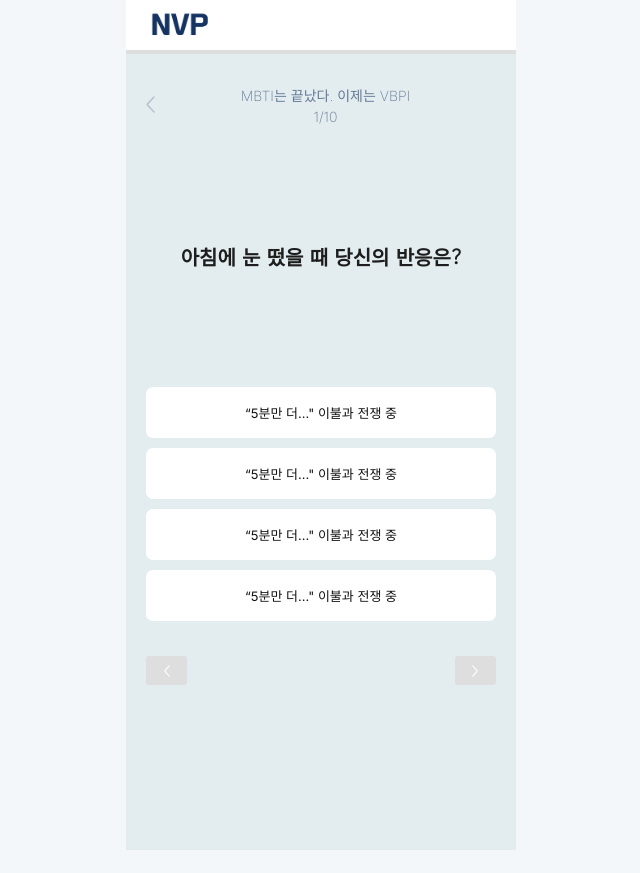
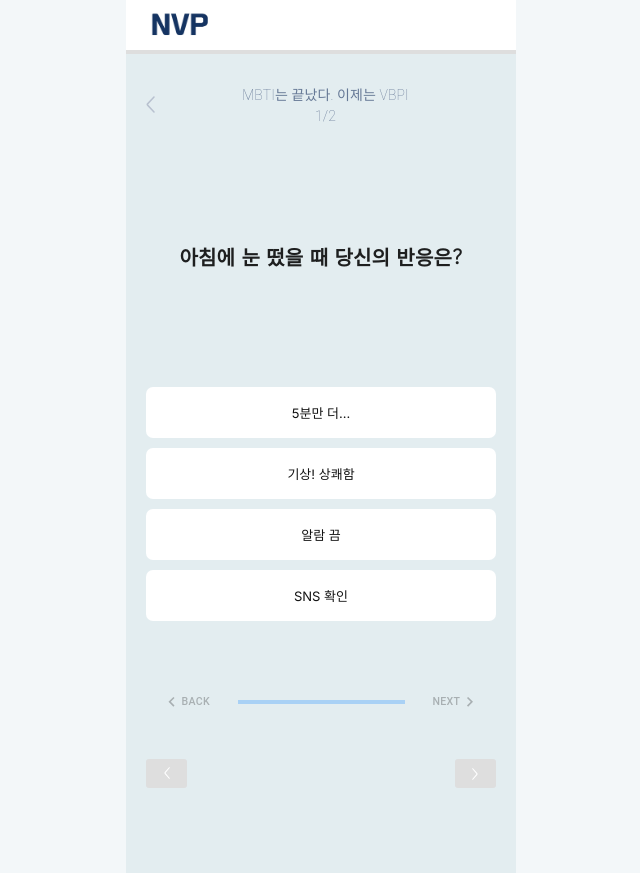
Before and after one commit to heesuuuu/nvp-test, a Next.js app: page /user/test in a window 1280 px wide. Shown: the whole page, without its empty margins (319-959 px from the left). Before the commit the page ends 850 px from the top, so only its background shows below. Built offline with nearby package versions, Linux system fonts and the light colour scheme; a web font is replaced by a local one.

Commit message:
[feat] 관리자 방명록 삭제 기능 수정, 테스트 페이지 작업중

```diff
--- a/package.json
+++ b/package.json
@@ -10,6 +10,10 @@
         "build:sass": "sass src/scss/styles.scss src/assets/css/output/styles.css --source-map"
     },
     "dependencies": {
+        "@emotion/react": "11.11.1",
+        "@emotion/styled": "11.11.0",
+        "@mui/icons-material": "5.15.17",
+        "@mui/material": "5.15.17",
         "apexcharts": "^4.7.0",
         "axios": "^1.8.4",
         "date-fns": "^4.1.0",
--- a/src/app/layout.js
+++ b/src/app/layout.js
@@ -5,6 +5,7 @@ import { Gowun_Dodum, Inter } from "next/font/google";
 import HeaderWrapper from "@/components/layout/header/HeaderWrapper";
 import "../scss/styles.scss";
 import PaddingWrapper from "@/components/layout/PaddingWrapper";
+import ThemeWrapper from "@/components/ThemeWrapper";
 
 const gowun = Gowun_Dodum({
   subsets: ["latin"],
@@ -16,6 +17,7 @@ const inter = Inter({
   subsets: ["latin"],
   variable: "--font-inter",
 });
+
 
 export const metadata = {
   title: "Nvp Position Test",
@@ -41,6 +43,8 @@ export default function RootLayout({ children }) {
           // minHeight: "100vh"
         }}
       >
+        <ThemeWrapper>
+
           <div className="layout-wrapper">
             <PaddingWrapper >
               <HeaderWrapper className="layout-header" />
@@ -55,6 +59,7 @@ export default function RootLayout({ children }) {
               </div>
             </PaddingWrapper>
           </div>
+        </ThemeWrapper>
       </body>
     </html>
   );
--- a/src/app/user/test/page.jsx
+++ b/src/app/user/test/page.jsx
@@ -1,36 +1,100 @@
 "use client";
-import React from "react";
+import React, { useState } from "react";
 import "../../../scss/styles.scss";
 import Navigate from "@/components/layout/navigate/Navigate";
-import { ButtonDafult, PrevBtn } from "@/components/common/Button";
+import { ButtonDafult, NextBtn, PrevBtn } from "@/components/common/Button";
+
+import { Button, MobileStepper, useTheme } from "@mui/material";
+import { KeyboardArrowLeft, KeyboardArrowRight } from "@mui/icons-material";
+
+const questions = [
+  {
+    question: "아침에 눈 떴을 때 당신의 반응은?",
+    answers: ["5분만 더...", "기상! 상쾌함", "알람 끔", "SNS 확인"],
+  },
+  {
+    question: "아침 식사는?",
+    answers: ["절대 안 먹음", "꼭 먹음", "시간 나면", "카페에서"],
+  },
+];
 
 const TestMain = () => {
+  const theme = useTheme();
+  const [activeStep, setActiveStep] = useState(0);
+  const [selectedAnswer, setSelectedAnswer] = useState(null);
+
+  const handleNextStep = () => {
+    if (selectedAnswer !== null) {
+      setSelectedAnswer(null);
+      setActiveStep((prev) => prev + 1);
+    }
+  };
+
+  const handleBack = () => {
+    setActiveStep((prev) => prev - 1);
+  };
+
+  const currentQuestion = questions[activeStep];
+
   return (
-        <>
     <div className="inner">
       <div className="gauge-bar"></div>
 
-                <Navigate title="MBTI는 끝났다. 이제는 VBPI" step="1/10" />
+      <Navigate title="MBTI는 끝났다. 이제는 VBPI" step={`${activeStep + 1}/${questions.length}`} />
 
-                {/* 테스트 질문 */}
-                <div className="question-title">아침에 눈 떴을 때 당신의 반응은?</div>
+      {/* 질문 */}
+      <div className="question-title">{currentQuestion.question}</div>
 
-                {/* 테스트 답변 */}
+      {/* 답변 */}
       <div className="answer-wrapper">
-                    {[...Array(4)].map((_, idx) => (
-                        <ButtonDafult key={idx} backgroundcolor="var(--white)" color="var(--black)">
-                            “5분만 더…" 이불과 전쟁 중
+        {currentQuestion.answers.map((text, idx) => (
+          <ButtonDafult
+            key={idx}
+            backgroundColor={selectedAnswer === idx ? "var(--primary)" : "var(--white)"}
+            color={selectedAnswer === idx ? "var(--white)" : "var(--black)"}
+            onClick={() => setSelectedAnswer(idx)}
+          >
+            {text}
           </ButtonDafult>
         ))}
       </div>
 
-                {/*  이전,다음 버튼*/}
+      {/* Stepper */}
+      <MobileStepper
+        sx={{
+          maxWidth: 400,
+          flexGrow: 1,
+          mt: 3,
+          backgroundColor: "transparent",
+        }}
+        variant="progress"
+        steps={questions.length}
+        position="static"
+        activeStep={activeStep}
+        nextButton={
+          <Button
+            size="small"
+            onClick={handleNextStep}
+            disabled={activeStep === questions.length - 1 || selectedAnswer === null}
+          >
+            Next
+            {theme.direction === "rtl" ? <KeyboardArrowLeft /> : <KeyboardArrowRight />}
+          </Button>
+        }
+        backButton={
+          <Button size="small" onClick={handleBack} disabled={activeStep === 0}>
+            {theme.direction === "rtl" ? <KeyboardArrowRight /> : <KeyboardArrowLeft />}
+            Back
+          </Button>
+        }
+      />
+
+      {/* 이전, 다음 버튼 */}
       <div className="prev-btn">
-                    <PrevBtn />
-                    <PrevBtn />
+        <PrevBtn onClick={handleBack} />
+        <NextBtn disabled={selectedAnswer === null} onClick={handleNextStep} />
       </div>
     </div>
-        </>
   );
 };
 
--- /dev/null
+++ b/src/components/ThemeWrapper.jsx
@@ -0,0 +1,22 @@
+// components/ThemeWrapper.jsx
+"use client";
+
+import { ThemeProvider, createTheme, CssBaseline } from "@mui/material";
+
+const theme = createTheme({
+    direction: "ltr",
+    palette: {
+        primary: {
+            main: "#1E88E5",
+        },
+    },
+});
+
+export default function ThemeWrapper({ children }) {
+    return (
+        <ThemeProvider theme={theme}>
+            <CssBaseline />
+            {children}
+        </ThemeProvider>
+    );
+}
--- a/src/components/common/Button.jsx
+++ b/src/components/common/Button.jsx
@@ -124,9 +124,10 @@ export const ButtonCancel = styled.button`
 //이전 버튼
 ////////////////////////////////////
 
-export const PrevBtn = () => {
+export const PrevBtn = ({ disabled = false, onClick }) => {
     return (
         <div
+            onClick={disabled ? null : onClick}
             style={{
                 alignItems: "center",
                 justifyContent: "center",
@@ -134,8 +135,34 @@ export const PrevBtn = () => {
                 borderRadius: "3px",
                 width: "41px",
                 height: "29px",
-                backgroundColor: "var(--gray-20)",
-                cursor: "pointer",
+                backgroundColor: disabled ? "var(--primary)" : "var(--gray-20)",
+                cursor: disabled ? "not-allowed" : "pointer",
+            }}
+        >
+            <svg width="6" height="12" viewBox="0 0 6 12" fill="none" xmlns="http://www.w3.org/2000/svg">
+                <path
+                    d="M5.25 0.75L1.25204 5.41429C0.963147 5.75133 0.963147 6.24867 1.25204 6.58571L5.25 11.25"
+                    stroke="white"
+                    strokeWidth="1.125"
+                    strokeLinecap="round"
+                />
+            </svg>
+        </div>
+    );
+};
+export const NextBtn = ({ disabled = false, onClick }) => {
+    return (
+        <div
+            onClick={disabled ? null : onClick}
+            style={{
+                alignItems: "center",
+                justifyContent: "center",
+                display: "flex",
+                borderRadius: "3px",
+                width: "41px",
+                height: "29px",
+                backgroundColor: disabled ? "var(--gray-20)" : "var(--primary)",
+                cursor: disabled ? "not-allowed" : "pointer",
             }}
         >
             <svg width="6" height="12" viewBox="0 0 6 12" fill="none" xmlns="http://www.w3.org/2000/svg">
```
Also changed, not shown: src/app/admin/guestbook/page.jsx (+7 -7 lines), 1 other file (tests, documents, lock files or other folders). Lines whose indentation alone changed are shown as unchanged.
